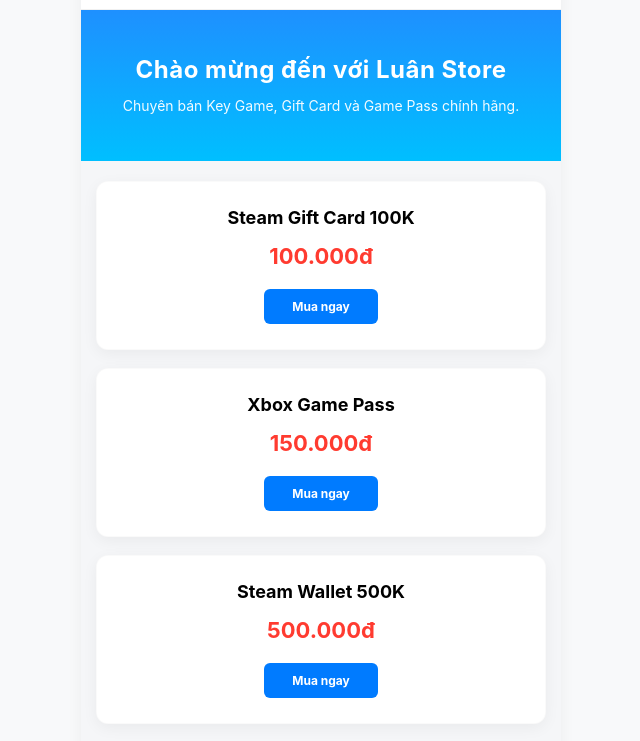
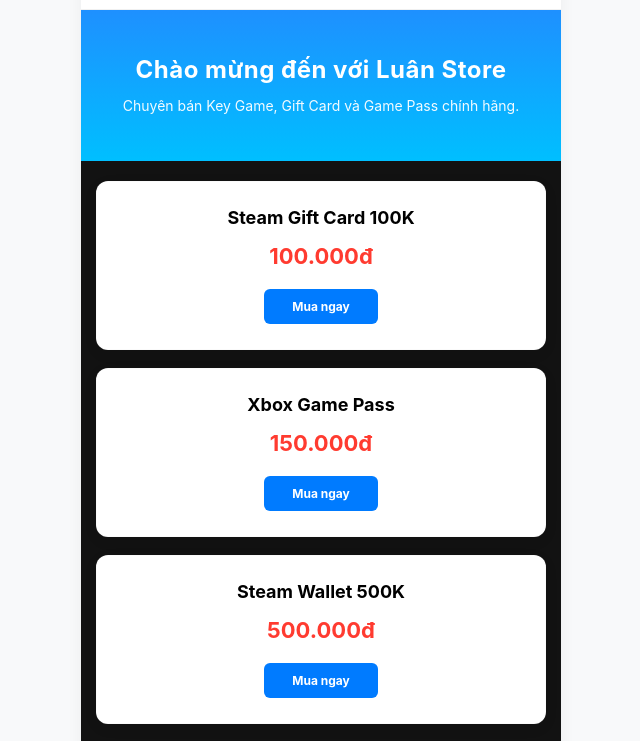
Before and after one commit to dangvanluan672003-rgb/LuanStore, a website: page LuanStore/views/index.html in a window 1280 px wide. Shown: the part 36-777 px from the top of the page, without its empty margins (319-959 px from the left). Drawn offline with Linux system fonts and the light colour scheme.

Commit message:
Update index.html

```diff
--- a/LuanStore/views/index.html
+++ b/LuanStore/views/index.html
@@ -27,7 +27,7 @@
         .app-container {
             width: 100%;
             max-width: 480px;
-            background-color: #f5f6f8;
+            background-color: #121212;
             position: relative;
             box-shadow: 0 0 15px rgba(0, 0, 0, 0.05);
             min-height: 100vh;
```
